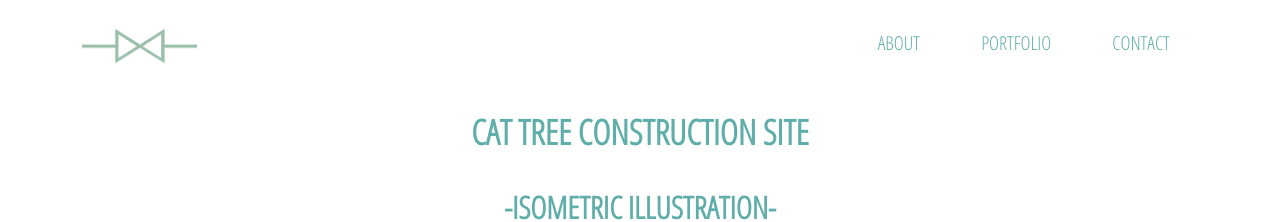
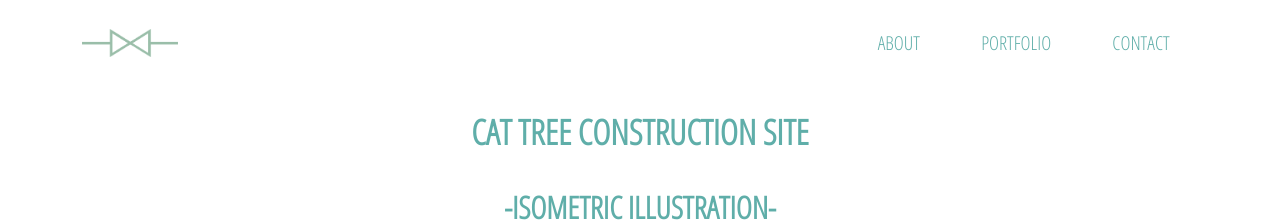
Before and after one commit to kaybow/kaybow.design, a Jekyll site: the page built from isometric.html, in a window 1280 px wide. Shown: the top 222 px of the page. Built offline with Jekyll 4.4.1, drawn with Linux system fonts in a browser that asks for light colours.

Commit message:
Changed width of bow icon

```diff
--- a/css/main.css
+++ b/css/main.css
@@ -81,7 +81,7 @@ a:hover:after {
 }
 
 .bow {
-  width: 6em;
+  width: 5em;
 }
 
 .rectangle {
```
